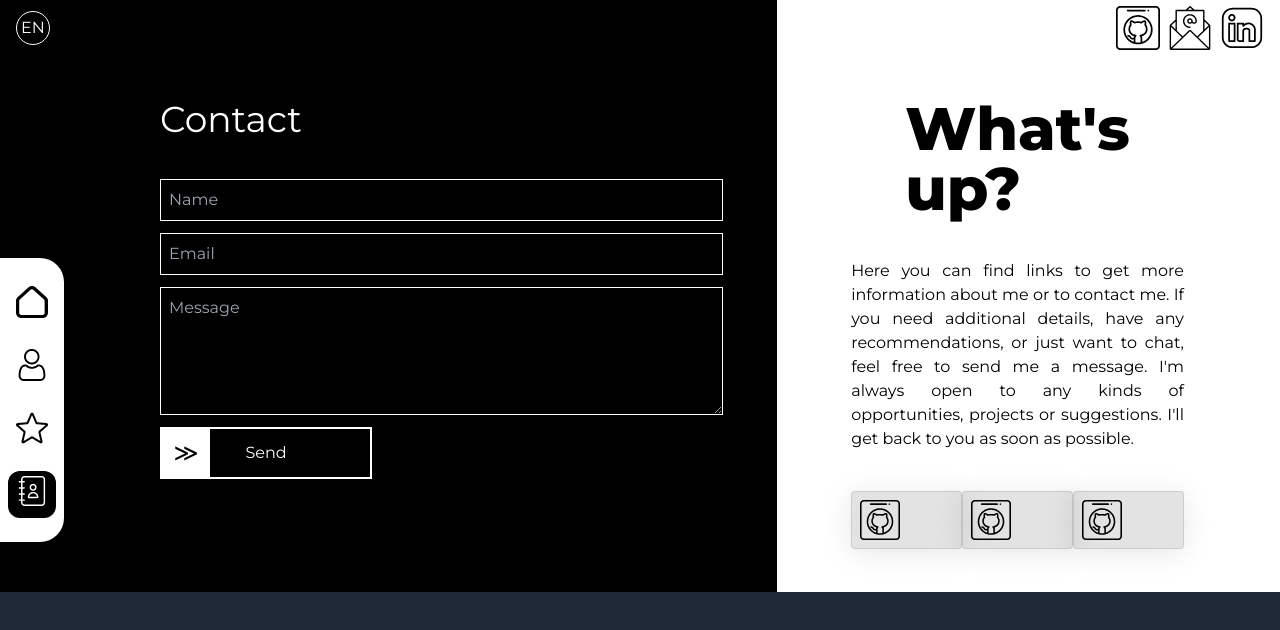
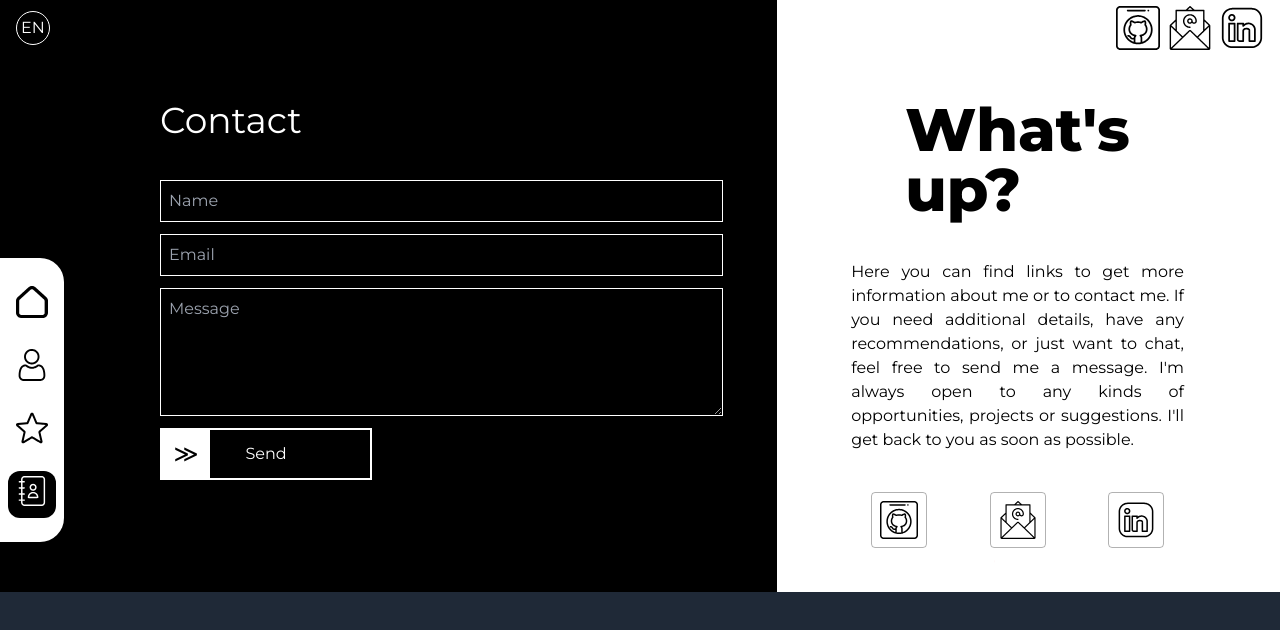
Before and after one commit to Almor21/Portfolio, a Next.js app: page /contact in a window 1280 px wide. Shown: the top 630 px of the page. Built offline with nearby package versions, Linux system fonts and the light colour scheme.

Commit message:
feat[contact]: add links component

```diff
--- a/src/app/(pages)/contact/page.tsx
+++ b/src/app/(pages)/contact/page.tsx
@@ -1,8 +1,8 @@
+import React from 'react';
 import Form from '@/components/contact/Form';
 import DivTransition from '@/components/DivTransition';
 import MoveBackground from '@/components/MoveBackground';
-import Image from 'next/image';
-import React from 'react';
+import Links from '@/components/contact/Links';
 
 function ContactPage() {
 	return (
@@ -25,23 +25,10 @@ function ContactPage() {
 						or to contact me. If you need additional details, have
 						any recommendations, or just want to chat, feel free to
 						send me a message. I&apos;m always open to any kinds of
-						opportunities, projects or suggestions. I&apos;ll get back to
-						you as soon as possible.
+						opportunities, projects or suggestions. I&apos;ll get
+						back to you as soon as possible.
 					</p>
-					<div className="flex">
-						{Array.from({ length: 3 }).map((v, index) => (
-							<div key={index} className="relative flex p-2 items-center bg-[rgba(0,0,0,0.11)] rounded shadow-[0_4px_30px_rgba(0,0,0,0.1)] backdrop-blur-sm border border-[rgba(0,0,0,0.1)] cursor-pointer grow hover:grow-[3]">
-								<div className="relative h-10 w-10">
-									<Image
-										src={'/icons/Github.svg'}
-										alt="i"
-										fill
-									/>
-								</div>
-								{/* <span className='relative inline-block px-2'>Github</span> */}
-							</div>
-						))}
-					</div>
+					<Links />
 				</div>
 			</MoveBackground>
 		</DivTransition>
--- /dev/null
+++ b/src/components/contact/Links.tsx
@@ -0,0 +1,98 @@
+'use client';
+
+import React, { useEffect, useState } from 'react';
+import Image from 'next/image';
+import { useAnimate } from 'framer-motion';
+
+function Links() {
+	const [scope, animate] = useAnimate();
+	const [hover, setHover] = useState(-1);
+
+	useEffect(() => {
+		if (hover === -1) return;
+
+		animate(`#div${hover} .image`, { y: -3 });
+		animate(`#div${hover} .mask`, { scaleX: 0 });
+
+		return () => {
+			animate(`#div${hover} .image`, { y: 0 });
+			animate(`#div${hover} .mask`, { scaleX: 1 });
+		};
+	}, [hover]);
+
+	return (
+		<div
+			ref={scope}
+			className="relative flex px-5 justify-between items-center"
+		>
+			<div
+				id="div0"
+				className="h-14 w-14 p-2 backdrop-blur-sm border border-[rgba(0,0,0,0.3)] shadow-none rounded cursor-pointer transition-all hover:bg-[rgba(0,0,0,0.08)] hover:border-[rgba(0,0,255,0.1)] hover:shadow-[0_0_10px_5px_rgba(0,0,0,0.08)]"
+				onMouseEnter={() => setHover(0)}
+				onMouseLeave={() => setHover(-1)}
+			>
+				<div className="image relative h-full w-full z-10">
+					<Image src={'/icons/Github.svg'} alt="i" fill />
+				</div>
+				<div className="absolute top-[105%] left-1/2 -translate-x-1/2">
+					<span className="relative z-0">Github</span>
+					<span className="mask absolute inline-block top-0 left-0 bg-white z-10 h-full w-full origin-right" />
+				</div>
+			</div>
+			<div
+				id="div1"
+				className="relative h-14 w-14 p-2 backdrop-blur-sm border border-[rgba(0,0,0,0.3)] shadow-none rounded cursor-pointer transition-all hover:bg-[rgba(255,0,0,0.08)] hover:border-[rgba(255,0,0,0.1)] hover:shadow-[0_0_10px_5px_rgba(255,0,0,0.08)]"
+				onMouseEnter={() => setHover(1)}
+				onMouseLeave={() => setHover(-1)}
+			>
+				<div className="image relative h-full w-full">
+					<Image
+						className="transition-all"
+						src={'/icons/Mail.svg'}
+						alt="i"
+						fill
+						style={
+							hover === 1
+								? {
+										filter: 'invert(66%) sepia(16%) saturate(5848%) hue-rotate(316deg) brightness(100%) contrast(93%)',
+								  }
+								: {}
+						}
+					/>
+				</div>
+				<div className="absolute top-[105%] left-1/2 -translate-x-1/2">
+					<span className="relative z-0 text-red-400">Gmail</span>
+					<span className="mask absolute inline-block top-0 left-0 bg-white z-10 h-full w-full origin-right" />
+				</div>
+			</div>
+			<div
+				id="div2"
+				className="h-14 w-14 p-2 backdrop-blur-sm border border-[rgba(0,0,0,0.3)] shadow-none rounded cursor-pointer transition-all hover:bg-[rgba(0,0,255,0.08)] hover:border-[rgba(0,0,255,0.1)] hover:shadow-[0_0_10px_5px_rgba(0,0,255,0.08)]"
+				onMouseEnter={() => setHover(2)}
+				onMouseLeave={() => setHover(-1)}
+			>
+				<div className="image relative h-full w-full">
+					<Image
+						src={'/icons/Linkedin.svg'}
+						className="transition-all"
+						alt="i"
+						fill
+						style={
+							hover === 2
+								? {
+										filter: 'invert(59%) sepia(78%) saturate(1022%) hue-rotate(187deg) brightness(95%) contrast(108%)',
+								  }
+								: {}
+						}
+					/>
+				</div>
+				<div className="absolute top-[105%] left-1/2 -translate-x-1/2">
+					<span className="relative z-0 text-blue-400">Linkedin</span>
+					<span className="mask absolute inline-block top-0 left-0 bg-white z-10 h-full w-full origin-right" />
+				</div>
+			</div>
+		</div>
+	);
+}
+
+export default Links;
```
